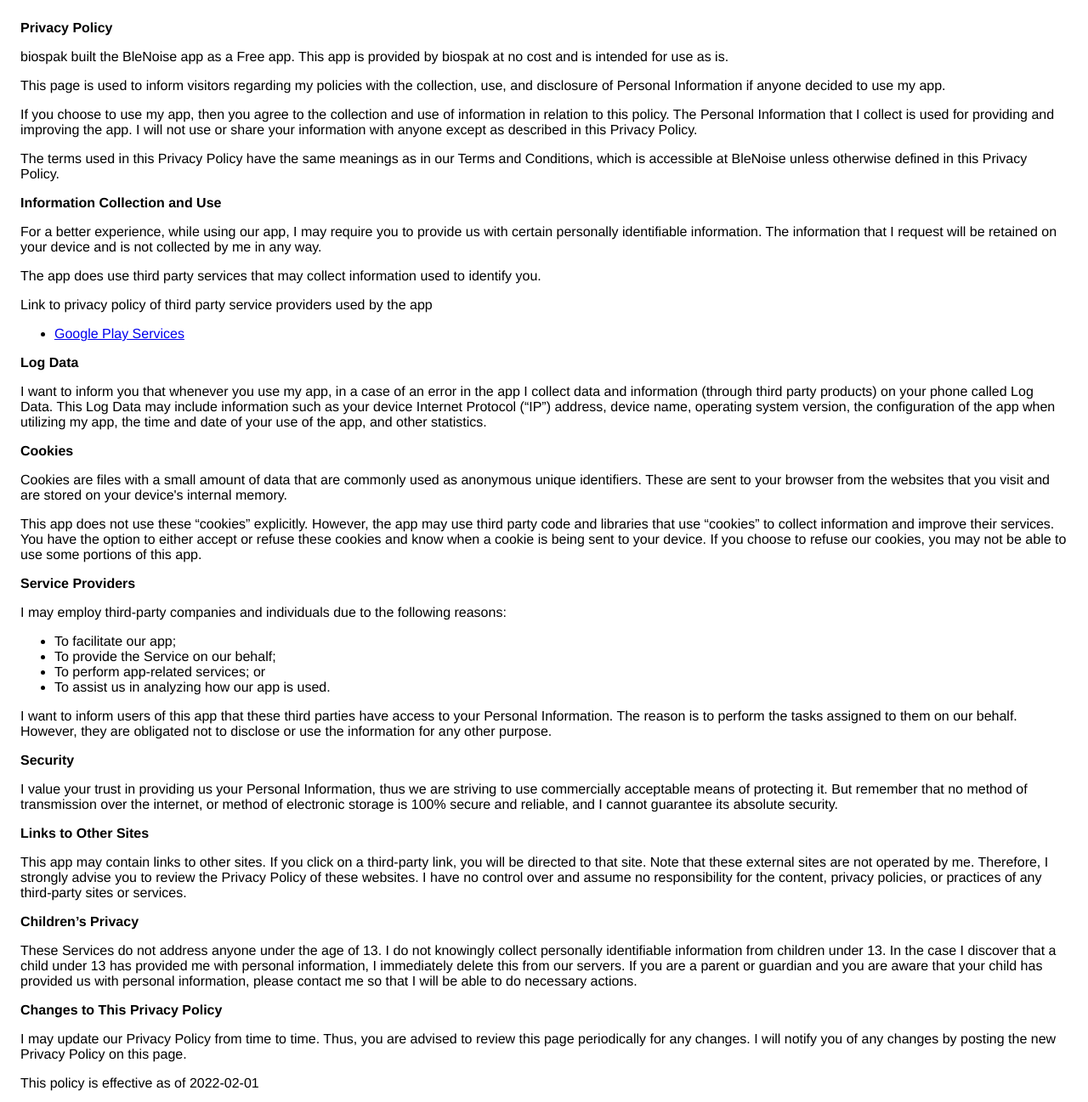
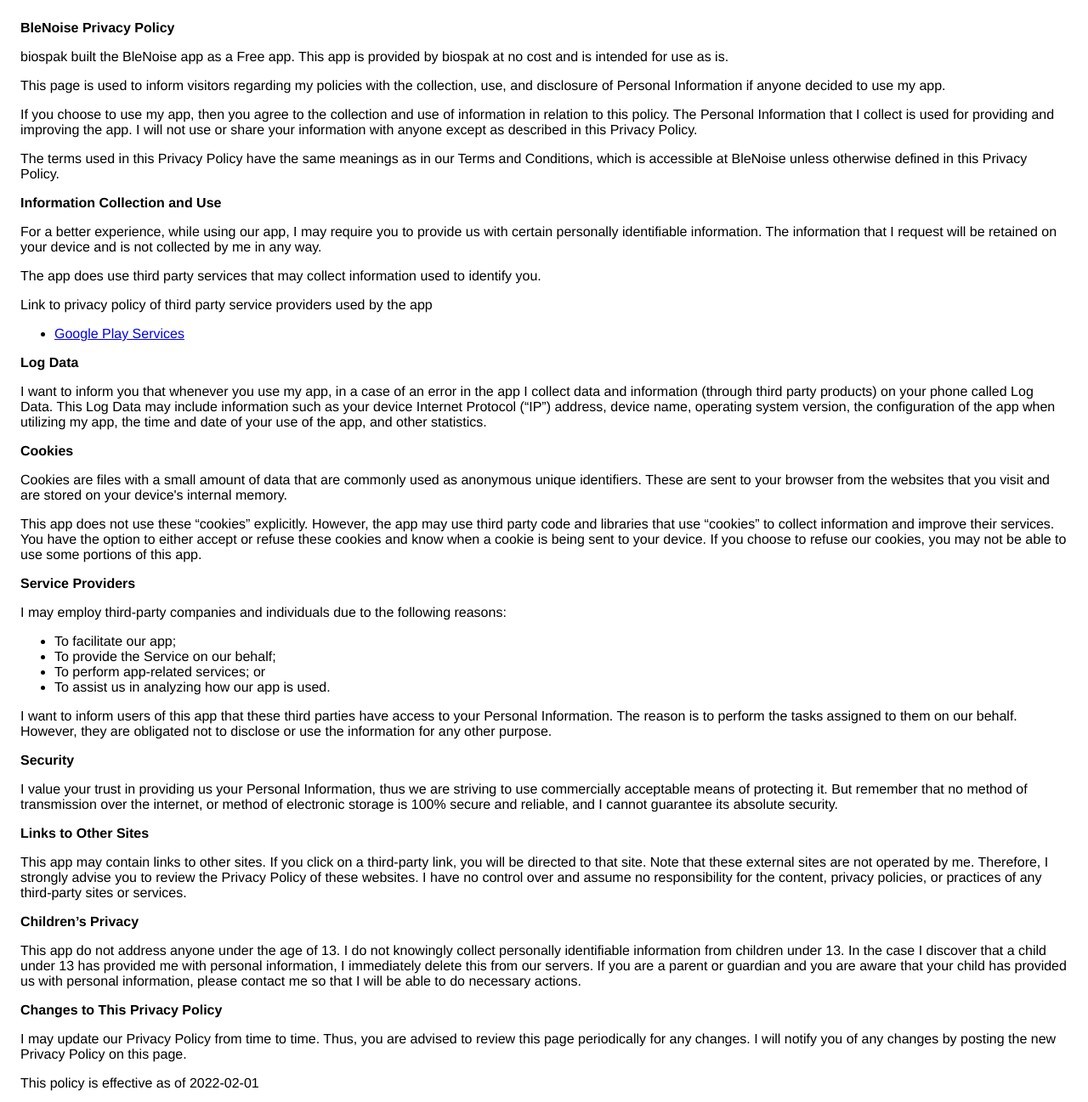
Before and after one commit to biospank/ctn-static, a plain HTML site: page blenoise/privacy.html in a window 1280 px wide. Shown: the top 1297 px of the page at 85% size. Drawn offline with Linux system fonts and the light colour scheme.

Commit message:
fix typo

```diff
--- a/blenoise/privacy.html
+++ b/blenoise/privacy.html
@@ -7,7 +7,7 @@
       <style> body { font-family: 'Helvetica Neue', Helvetica, Arial, sans-serif; padding:1em; } </style>
     </head>
     <body>
-    <strong>Privacy Policy</strong> <p>
+    <strong>BleNoise Privacy Policy</strong> <p>
                   biospak built the BleNoise app as
                   a Free app. This app is provided by
                   biospak at no cost and is intended for use as
@@ -86,7 +86,7 @@
                   privacy policies, or practices of any third-party sites or
                   services.
                 </p> <p><strong>Children’s Privacy</strong></p> <p>
-                  These Services do not address anyone under the age of 13.
+                  This app do not address anyone under the age of 13.
                   I do not knowingly collect personally
                   identifiable information from children under 13. In the case
                   I discover that a child under 13 has provided
```
